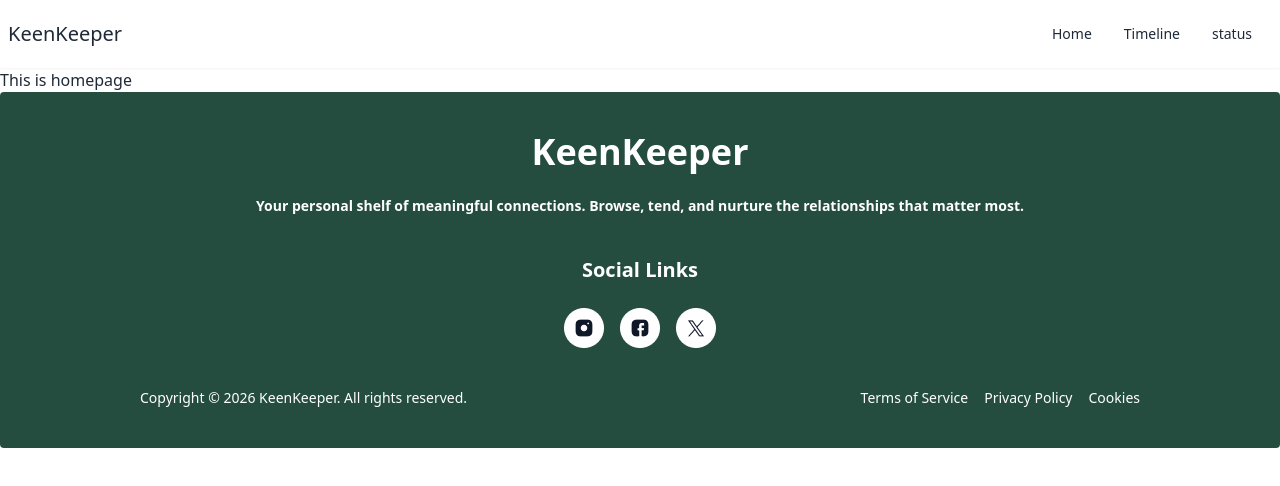
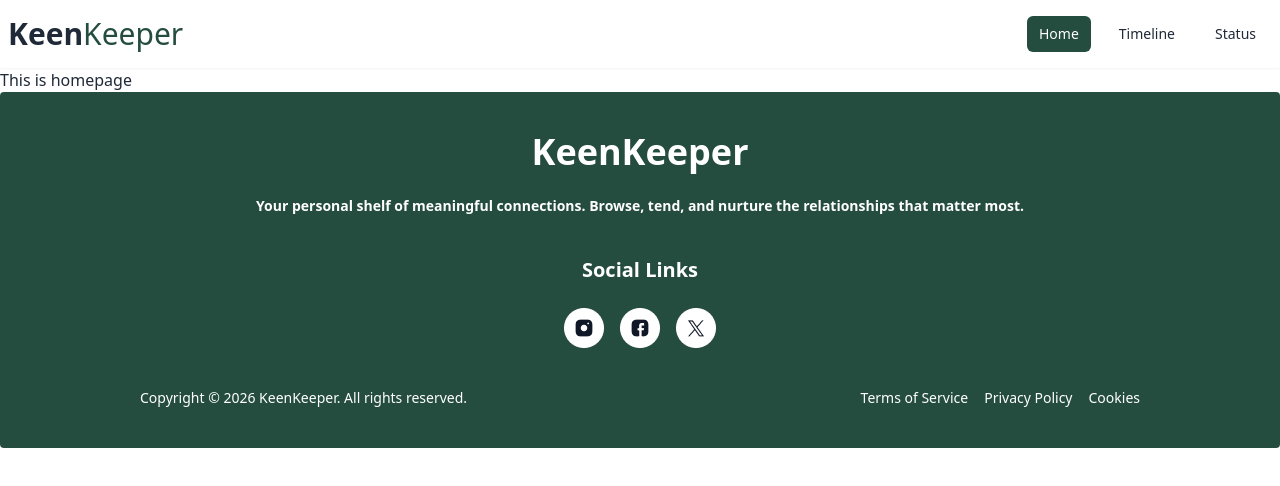
Before and after one commit to rafi2133/Ass-seven, a React (Vite) app: page / in a window 1280 px wide. Shown: the top 486 px of the page. Built offline with nearby package versions, Linux system fonts and the light colour scheme.

Commit message:
Navbar done with navlink

```diff
--- a/src/components/Navbar/Navbar.jsx
+++ b/src/components/Navbar/Navbar.jsx
@@ -1,10 +1,34 @@
-import React from 'react';
+import { NavLink } from 'react-router';
+
 
 const Navbar = () => {
     const navLinks = <>
-      <li><a>Home</a></li>
-        <li><a>Timeline</a></li>
-        <li><a>status </a></li>
+        <li>
+            <NavLink
+                className={({ isActive }) => isActive ? "!bg-[#244D3F] !text-white  rounded-md px-3 py-2" : "px-3 py-2 hover:bg-gray-100"}
+                to={'/'}
+                end
+            >
+                Home
+            </NavLink>
+        </li>
+        <li>
+            <NavLink
+                className={({ isActive }) => isActive ? "!text-white !bg-[#244D3F] rounded-md px-3 py-2" : "px-3 py-2 hover:bg-gray-100"}
+                to={'/timeline'}
+            >
+                Timeline
+            </NavLink>
+        </li>
+        <li>
+            <NavLink
+                className={({ isActive }) => isActive ? "!text-white !bg-[#244D3F] rounded-md px-3 py-2" : "px-3 py-2 hover:bg-gray-100"}
+                to={'/status'}
+            >
+                Status
+            </NavLink>
+        </li>
+
     </>
 
 
@@ -18,14 +42,14 @@ const Navbar = () => {
                     <ul
                         tabIndex="-1"
                         className="menu menu-sm dropdown-content bg-base-100 rounded-box z-1 mt-3 w-52 p-2 shadow">
-                       {navLinks}
+                        {navLinks}
                     </ul>
                 </div>
-                <a href='/' className=" text-xl">KeenKeeper</a>
+                <a href='/' className=" text-3xl"><span className='font-bold'>Keen</span><span className='text-[#244D3F]'>Keeper</span></a>
             </div>
             <div className="navbar-center hidden lg:flex">
-                <ul className="menu menu-horizontal px-1">
-                     {navLinks}
+                <ul className="menu menu-horizontal px-1 gap-4">
+                    {navLinks}
                 </ul>
             </div>
 
--- /dev/null
+++ b/src/pages/Status/Status.jsx
@@ -0,0 +1,11 @@
+import React from 'react';
+
+const Status = () => {
+    return (
+        <div>
+            <h2>This is status page</h2>
+        </div>
+    );
+};
+
+export default Status;
--- /dev/null
+++ b/src/pages/TimeLine/TimeLine.jsx
@@ -0,0 +1,11 @@
+import React from 'react';
+
+const TimeLine = () => {
+    return (
+        <div>
+            <h2>This is TimeLine page</h2>
+        </div>
+    );
+};
+
+export default TimeLine;
```
Also changed, not shown: src/main.jsx (+10 -1 lines).
